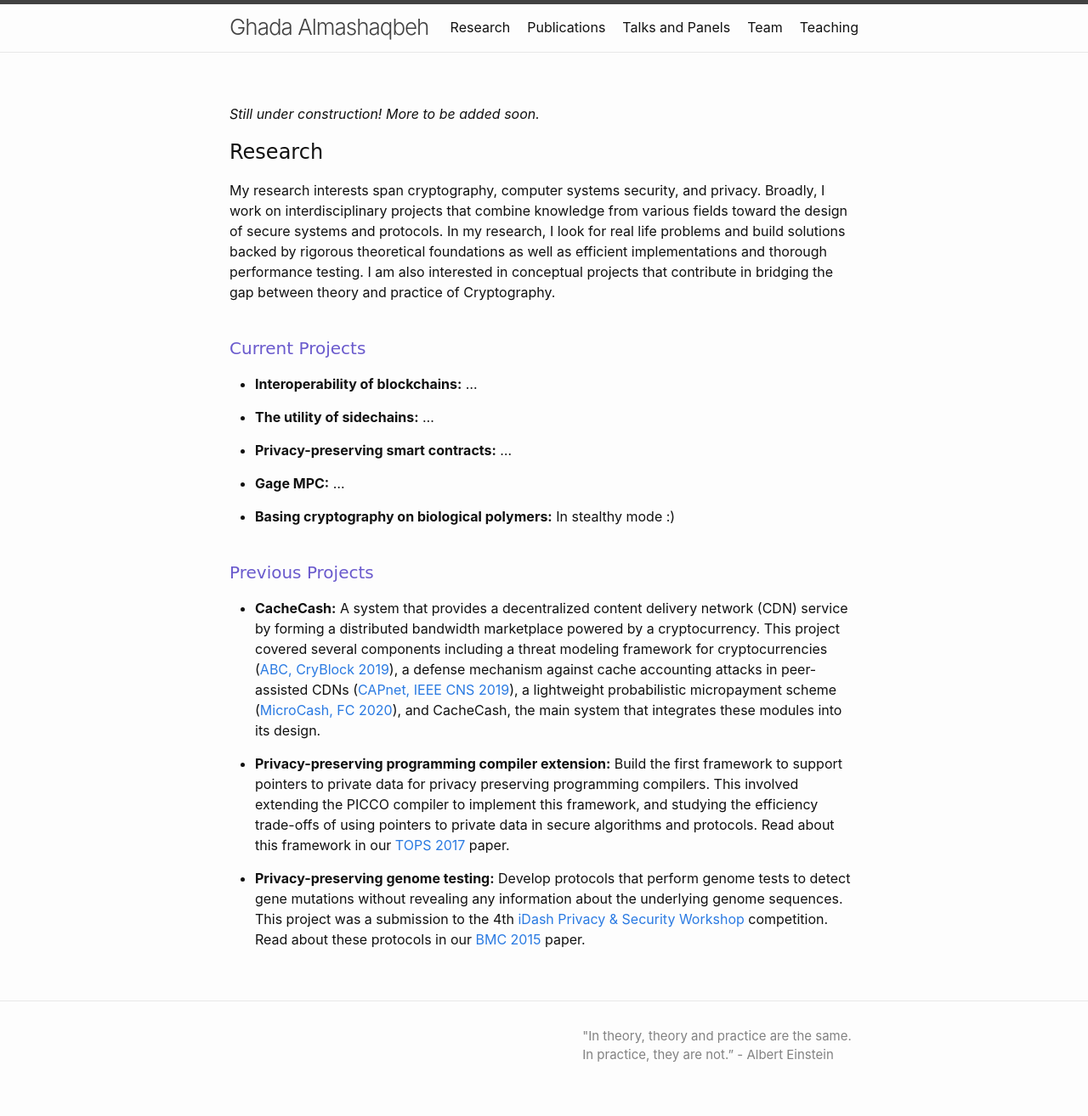
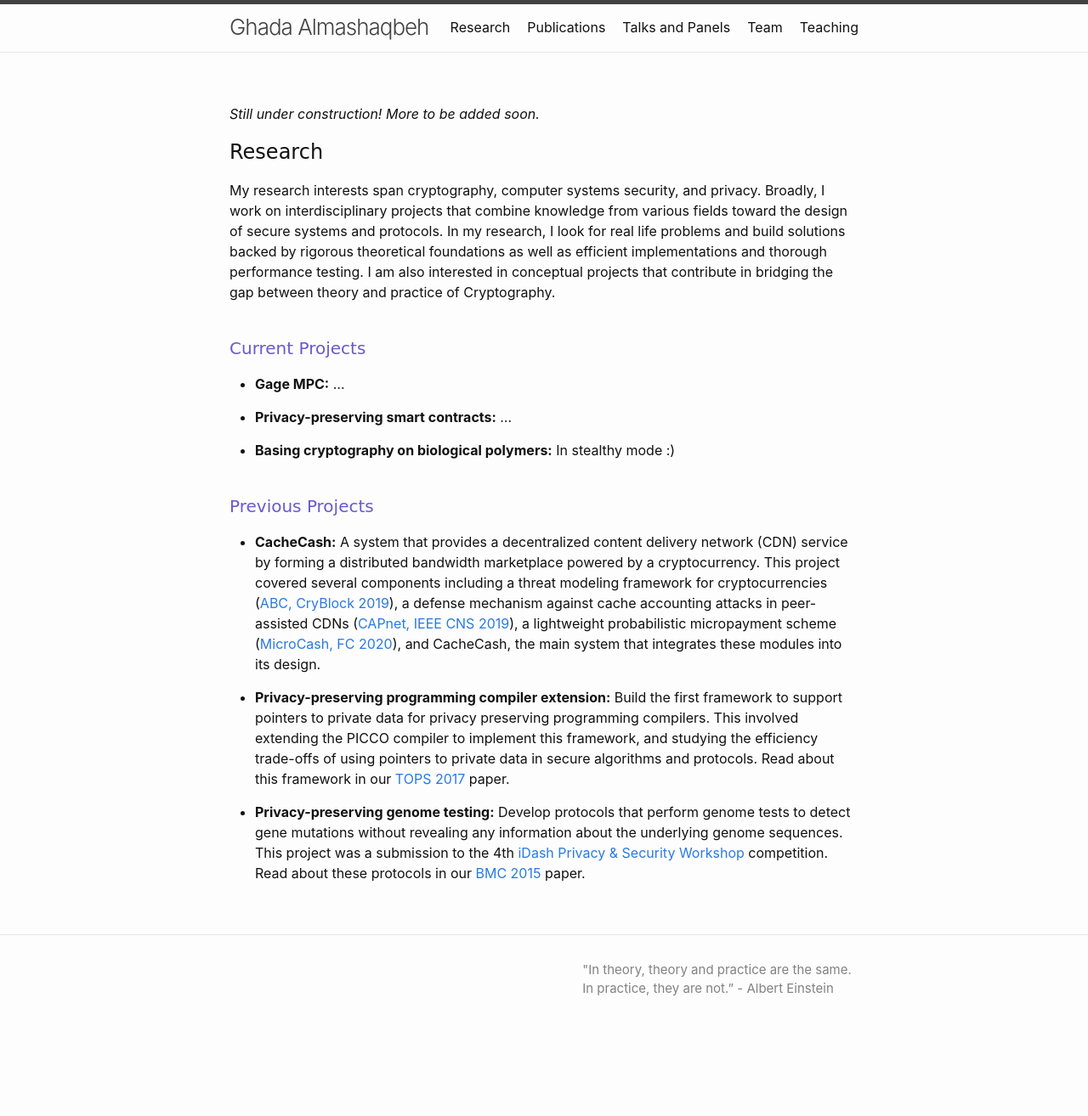
Before and after one commit to GhadaAlmashaqbeh/GhadaAlmashaqbeh.github.io, a Jekyll site: the page built from 01-research.md, in a window 1280 px wide. Shown: the whole page at 85% size. Built offline with Jekyll 4.4.1, drawn with Linux system fonts in a browser that asks for light colours; after the commit the page ends 1236 px from its top, so only the background shows below that.

Commit message:
update projects

```diff
--- a/01-research.md
+++ b/01-research.md
@@ -16,16 +16,10 @@ My research interests span cryptography, computer systems security, and privacy.
 
 <h4 style="font-family: 'Comic Sans MS';color: slateblue;">Current Projects</h4>
 
-* **Interoperability of blockchains:** ...
-
-
-* **The utility of sidechains:** ...
+* **Gage MPC:** ...
 
 
 * **Privacy-preserving smart contracts:** ...
-
-
-* **Gage MPC:** ...
 
 
 * **Basing cryptography on biological polymers:** In stealthy mode :)
```
